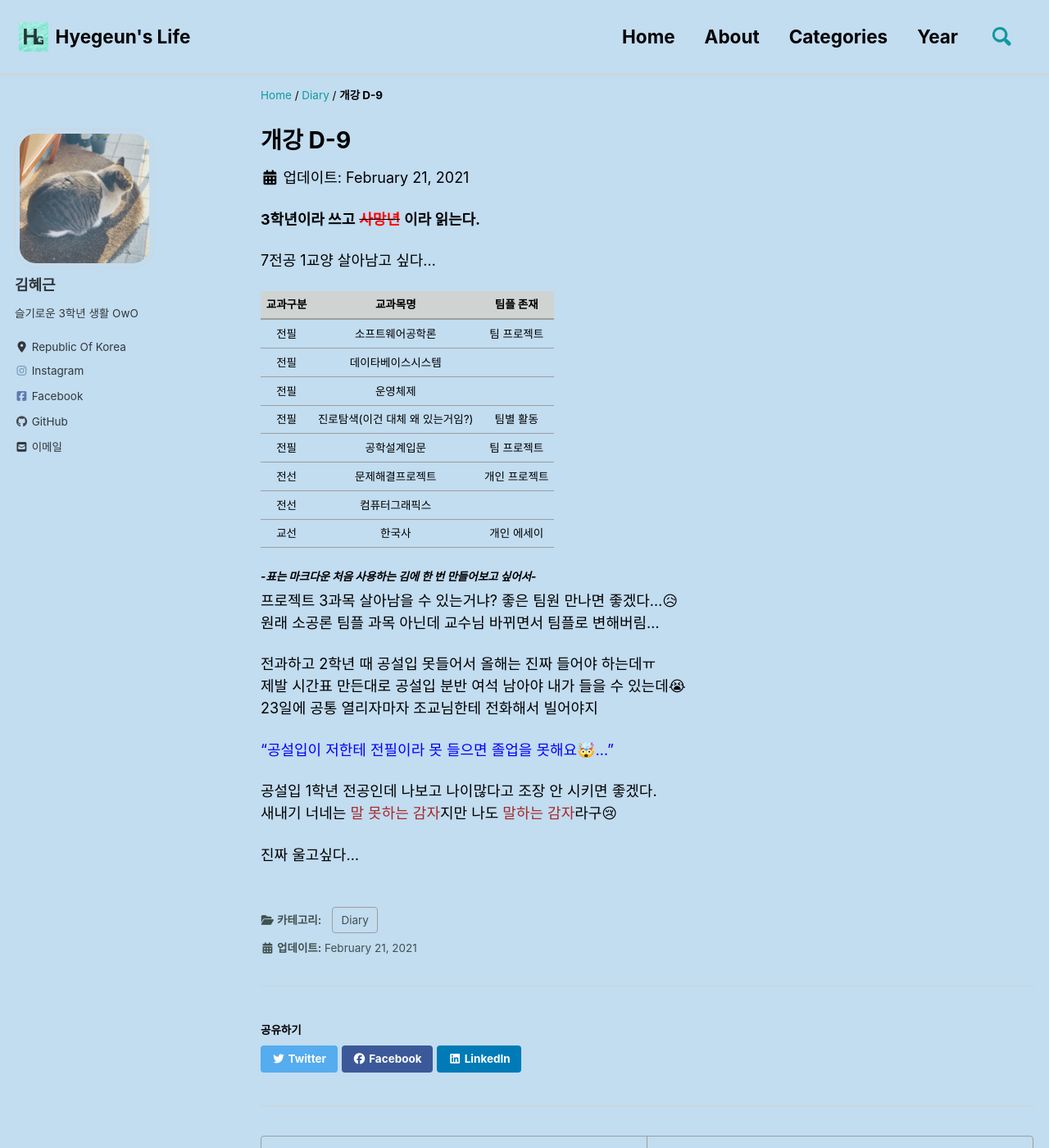
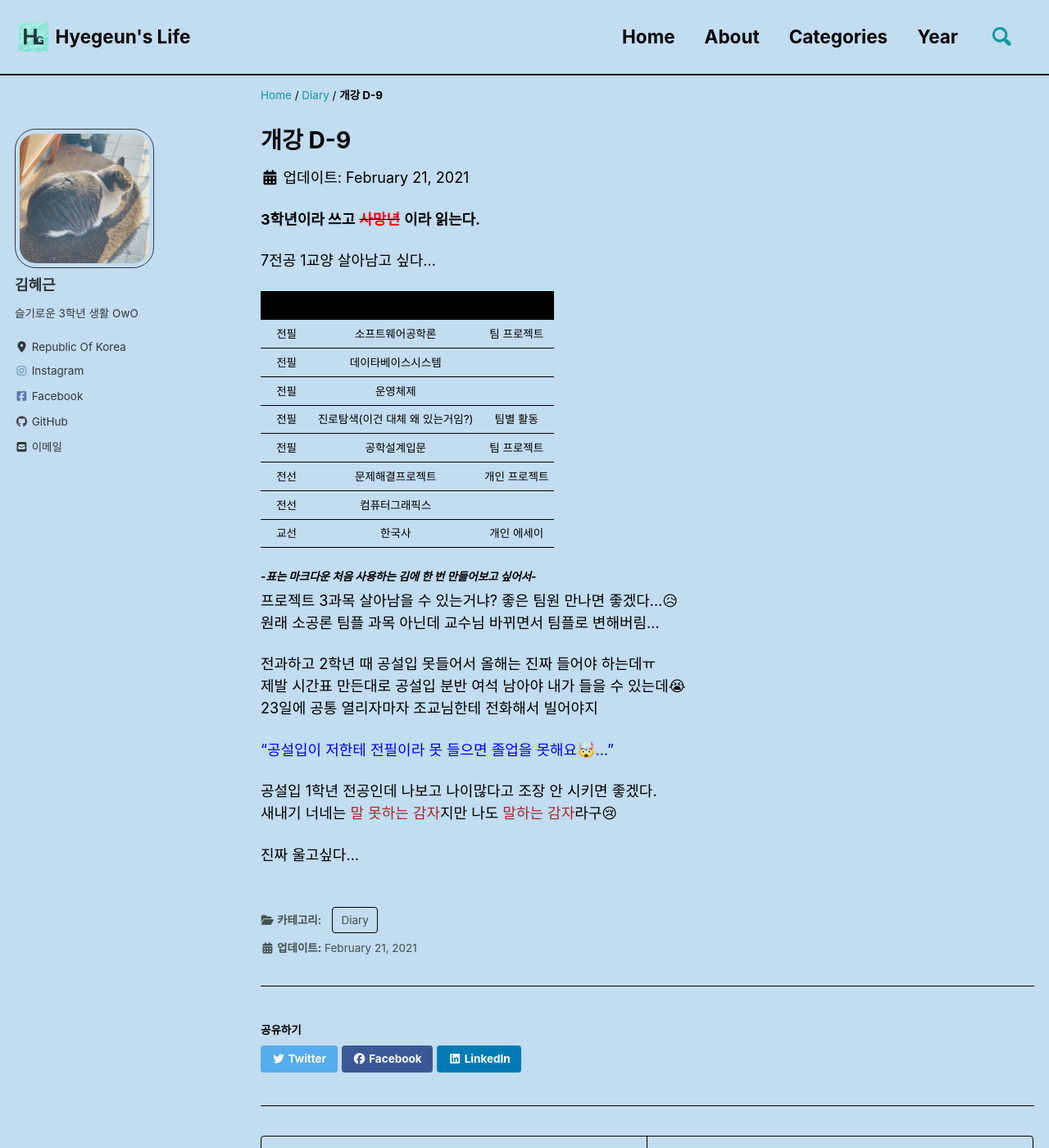
Before and after one commit to hyegeun/hyegeun.github.io, a Jekyll site: the page built from _posts/Diary/2021-02-22-post1.md, in a window 1280 px wide and 1400 px high. Shown: the whole window at 82% size. Built offline with Jekyll 4.4.1, drawn with Linux system fonts in a browser that asks for light colours; cached includes are drawn as plain includes; nearby versions of some CDN libraries; a script that is not in the unit is left out; comment, search, counter and statistics services are not loaded.

Commit message:
Update _mint.scss

```diff
--- a/_sass/minimal-mistakes/skins/_mint.scss
+++ b/_sass/minimal-mistakes/skins/_mint.scss
@@ -7,7 +7,8 @@ $background-color: #c2dcf0 !default;
 $text-color: #000000 !default;
 $muted-text-color: #40514e !default;
 $primary-color: #11999e !default;
-$border-color: mix(#fff, #40514e, 75%) !default;
+$border-color: #000000 !default;
+/* $border-color: mix(#fff, #40514e, 75%) !default;  */
 $footer-background-color: #cfeaff !default;
 $link-color: #11999e !default;
 $masthead-background-color: #cfeaff !default;
```
